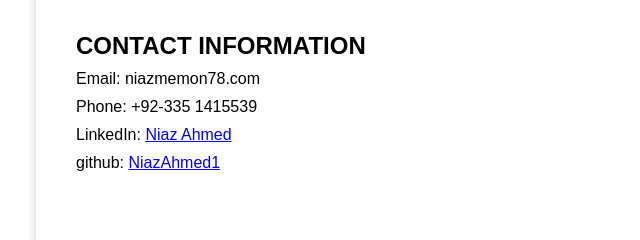
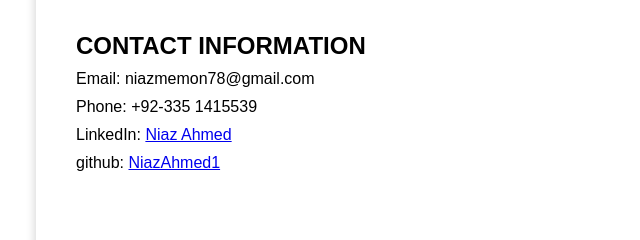
Before and after one commit to NiazAhmed1/NiazAhmed1.github.io, a plain HTML site: page index.html in a window 1280 px wide. Shown: the part 1725-1965 px from the top of the page, 164-804 px from the left. Drawn offline with Linux system fonts and the light colour scheme.

Commit message:
Update index.html

```diff
--- a/index.html
+++ b/index.html
@@ -199,7 +199,7 @@
         <section id="contact">
             <h2>CONTACT INFORMATION</h2>
             <ul>
-                <li>Email: niazmemon78.com</li>
+                <li>Email: niazmemon78@gmail.com</li>
                 <li>Phone: +92-335 1415539</li>
                 <li>LinkedIn:
                     <a href="https://www.linkedin.com/in/niaz-ahmed-/">Niaz Ahmed</a>
```
